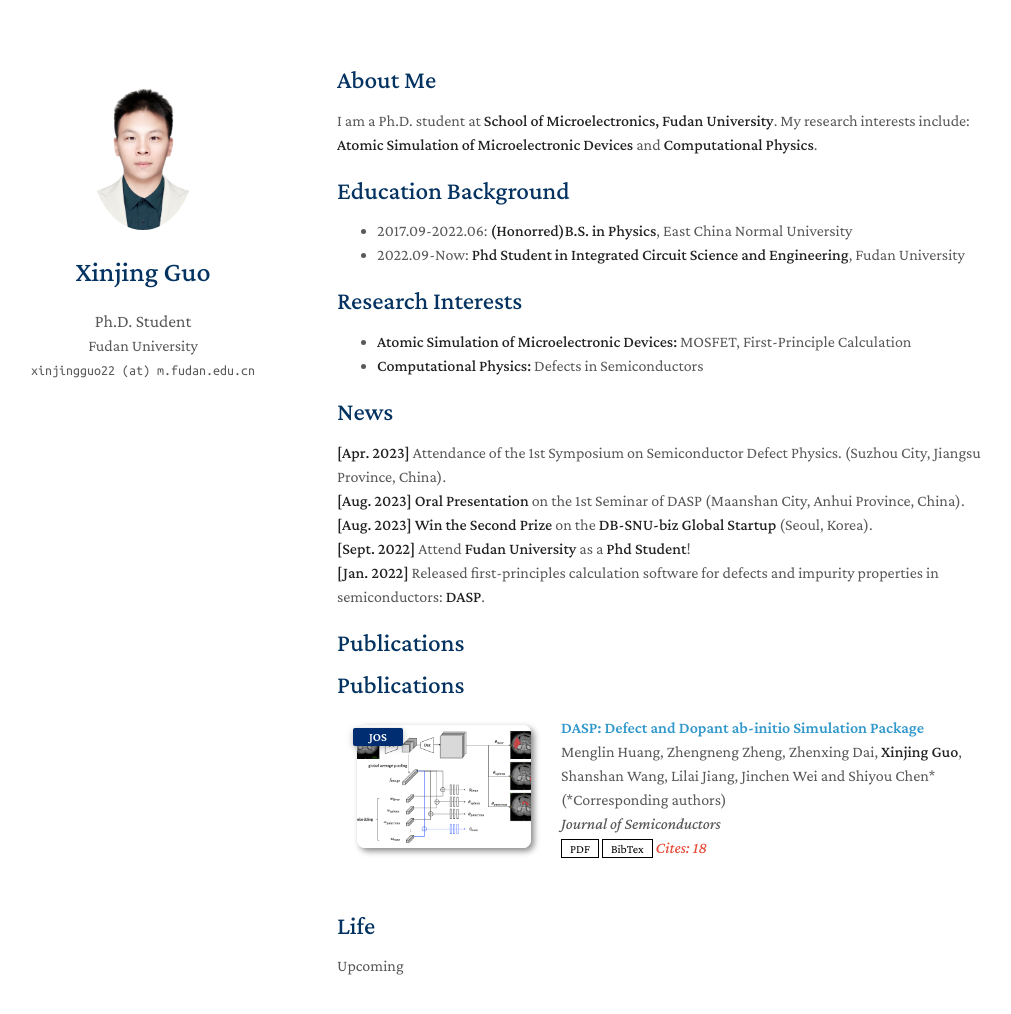
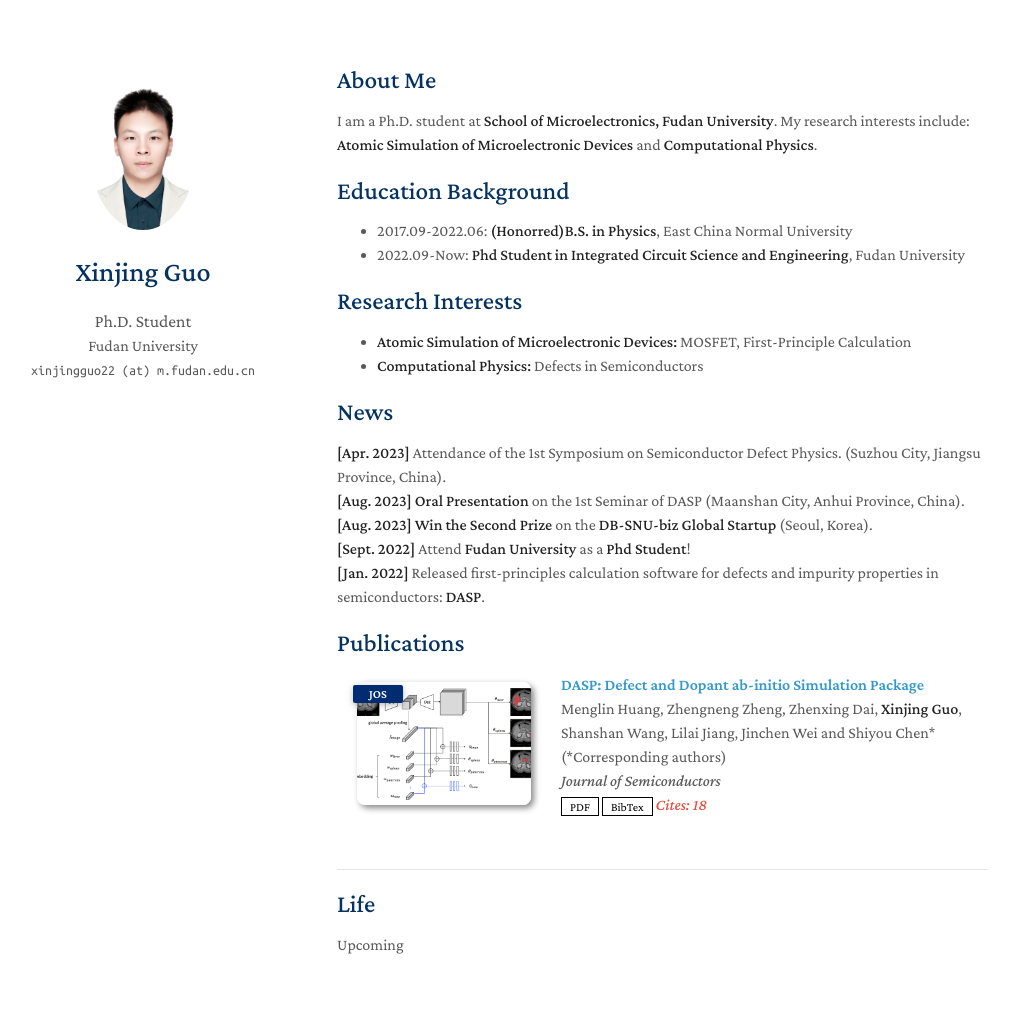
Before and after one commit to Xinjing-Guo/Xinjing-Guo1.github.io, a Jekyll site: the page built from index.md, in a window 1280 px wide and 1072 px high. Shown: the top 1014 px of the window, without its empty margins (133-1144 px from the left). Built offline with Jekyll 4.4.1, drawn with Linux system fonts in a browser that asks for light colours; nearby versions of some CDN libraries; a style sheet for code colours, icons or effects is not loaded; our own code applies the rules of GitHub Pages for plain Markdown files.

Commit message:
Update index.md

```diff
--- a/index.md
+++ b/index.md
@@ -24,11 +24,13 @@ I am a Ph.D. student at **School of Microelectronics, Fudan University**. My res
 **[Sept. 2022]** Attend **Fudan University** as a **Phd Student**!
 **[Jan. 2022]** Released first-principles calculation software for defects and impurity properties in semiconductors: **DASP**.
 
-## Publications
 
 {% include_relative _includes/publications.md %}
 
+---------------------------
+
 ## Life
+
 Upcoming
 
 <!--%#- **[Feb. 2020]** Our paper about incremental learning is accepted to CVPR 2020.
```
